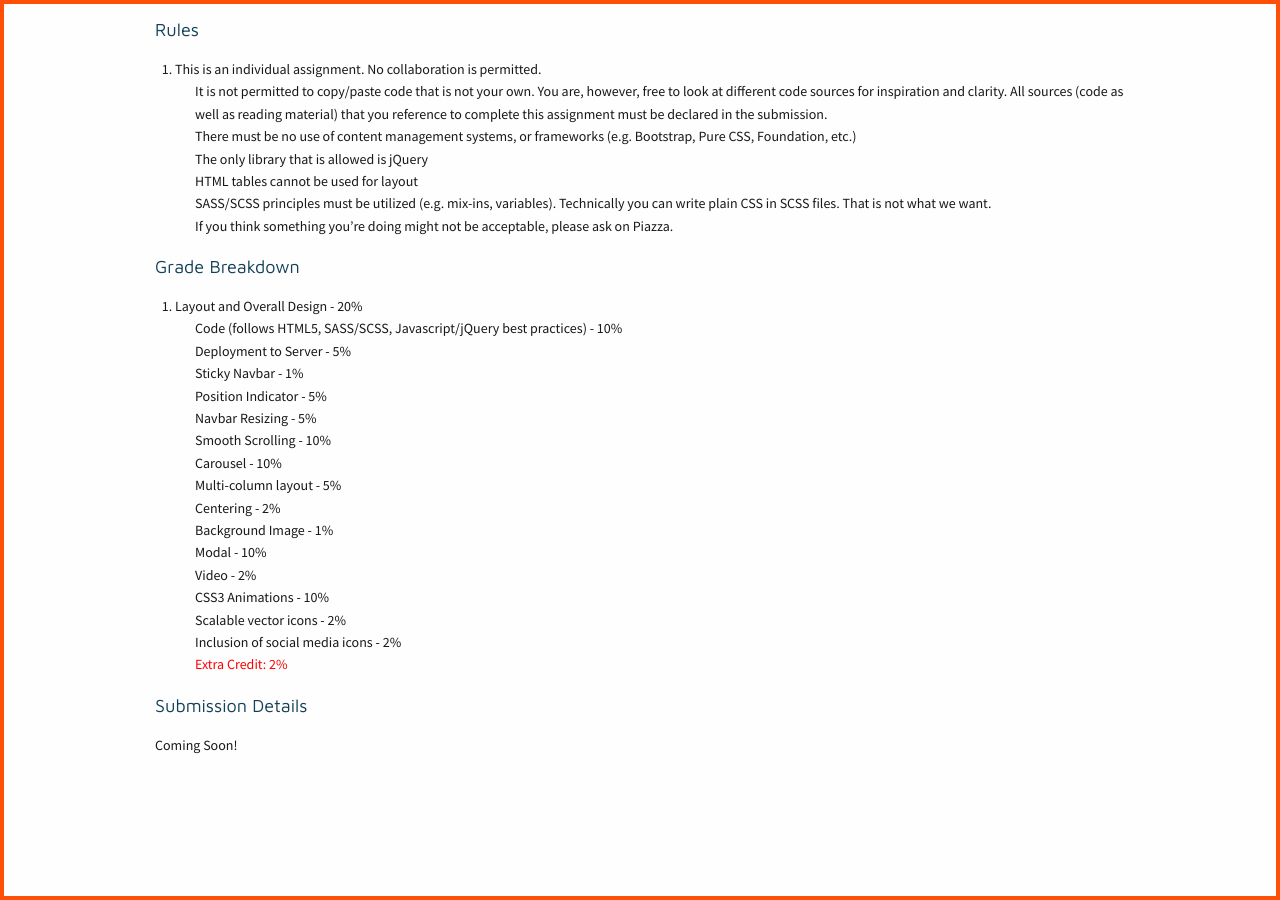
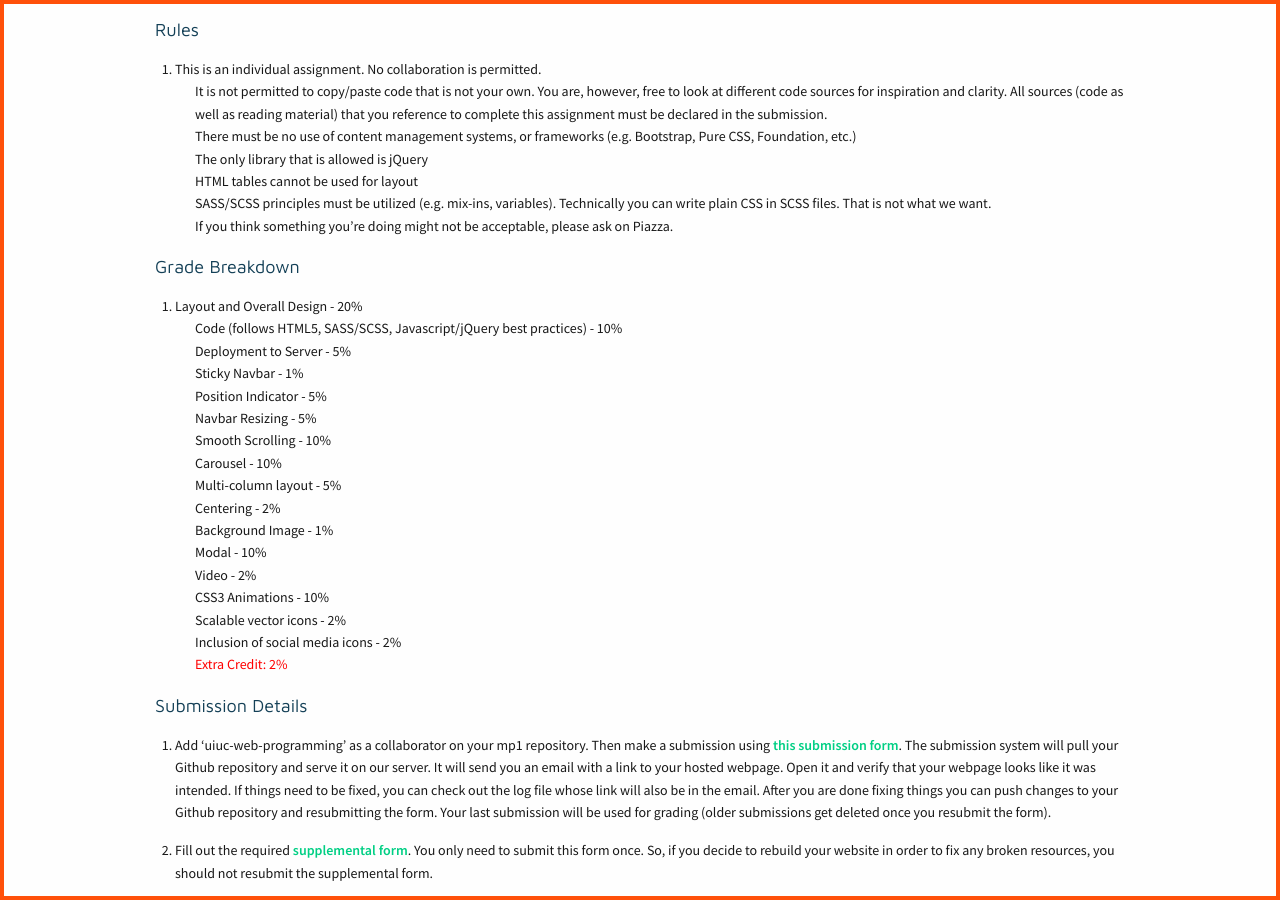
Before and after one commit to biplabdeka/fa2016, a Jekyll site: the page built from _posts/2016-1-26-MP-1.md, in a window 1280 px wide and 900 px high, scrolled down 1106 px. Built offline with Jekyll 4.4.1, drawn with Linux system fonts in a browser that asks for light colours; nearby versions of some CDN libraries; Markdown is read by kramdown in place of the engine named in the settings.

Commit message:
submission instructions added

```diff
--- a/_posts/2016-1-26-MP-1.md
+++ b/_posts/2016-1-26-MP-1.md
@@ -60,4 +60,7 @@ Your webpage will have to implement the features listed below. Note that the exa
 +	<span style="color: red"> Extra Credit: 2% </span>
 
 <div class="section-heading">Submission Details</div>
-Coming Soon!
+
+1. Add 'uiuc-web-programming' as a collaborator on your mp1 repository. Then make a submission using [this submission form](http://uiucwp.com/mp1/submit). The submission system will pull your Github repository and serve it on our server. It will send you an email with a link to your hosted webpage. Open it and verify that your webpage looks like it was intended. If things need to be fixed, you can check out the log file whose link will also be in the email. After you are done fixing things you can push changes to your Github repository and resubmitting the form. Your last submission will be used for grading (older submissions get deleted once you resubmit the form).
+
+2. Fill out the required [supplemental form](https://docs.google.com/forms/d/1cAVTfyBzzzWEryPGL18834j4sfZ3P_JMlRKDIhi5QAQ/viewform). You only need to submit this form once. So, if you decide to rebuild your website in order to fix any broken resources, you should not resubmit the supplemental form.
```
